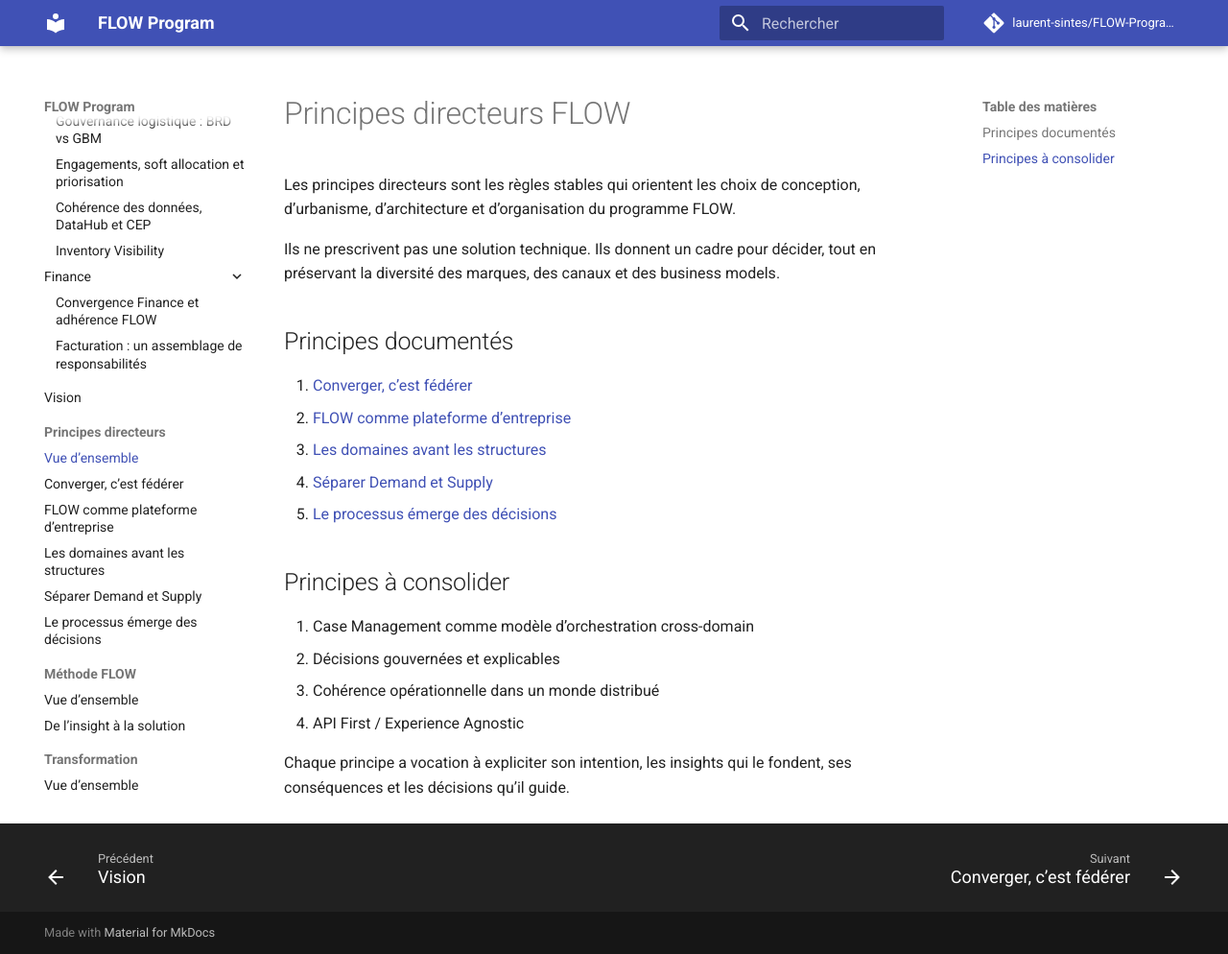
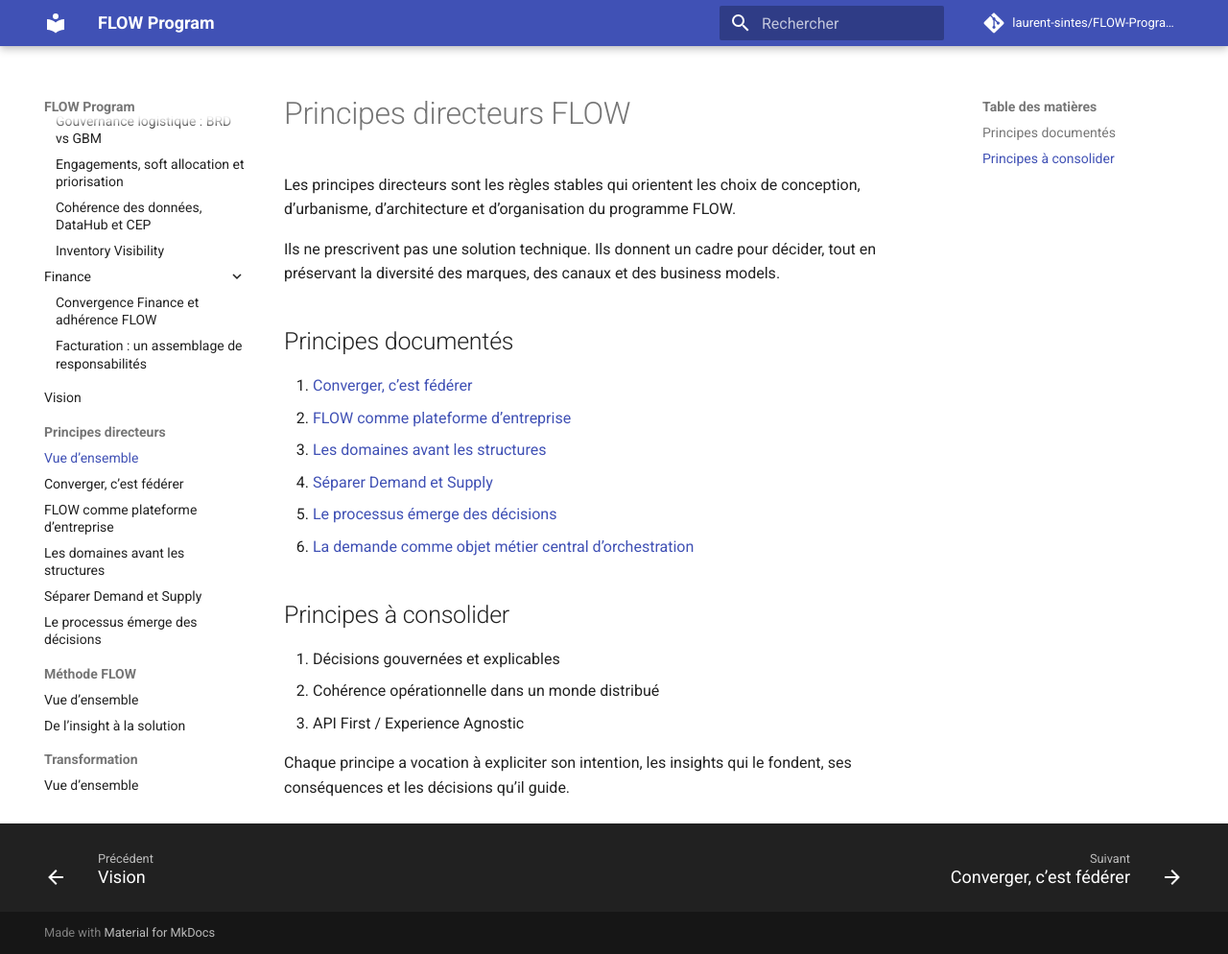
Before and after one commit to laurent-sintes/FLOW-Program, an MkDocs documentation site: the page built from docs/architecture-entreprise/principes-directeurs/index.md, in a window 1280 px wide and 994 px high. Shown: the whole window at 96% size. Built offline with MkDocs 1.6.1 and Material for MkDocs 9.7.7, drawn with Linux system fonts in a browser that asks for light colours; comment, search, counter and statistics services are not loaded.

Commit message:
Index demand orchestration principle

```diff
--- a/docs/architecture-entreprise/principes-directeurs/index.md
+++ b/docs/architecture-entreprise/principes-directeurs/index.md
@@ -11,10 +11,10 @@ Ils ne prescrivent pas une solution technique. Ils donnent un cadre pour décide
 3. [Les domaines avant les structures](3-domaines-avant-les-structures.md)
 4. [Séparer Demand et Supply](4-separer-demand-et-supply.md)
 5. [Le processus émerge des décisions](5-le-processus-emerge-des-decisions.md)
+6. [La demande comme objet métier central d’orchestration](6-demande-objet-metier-central-orchestration.md)
 
 ## Principes à consolider
 
-6. Case Management comme modèle d’orchestration cross-domain
 7. Décisions gouvernées et explicables
 8. Cohérence opérationnelle dans un monde distribué
 9. API First / Experience Agnostic
```
